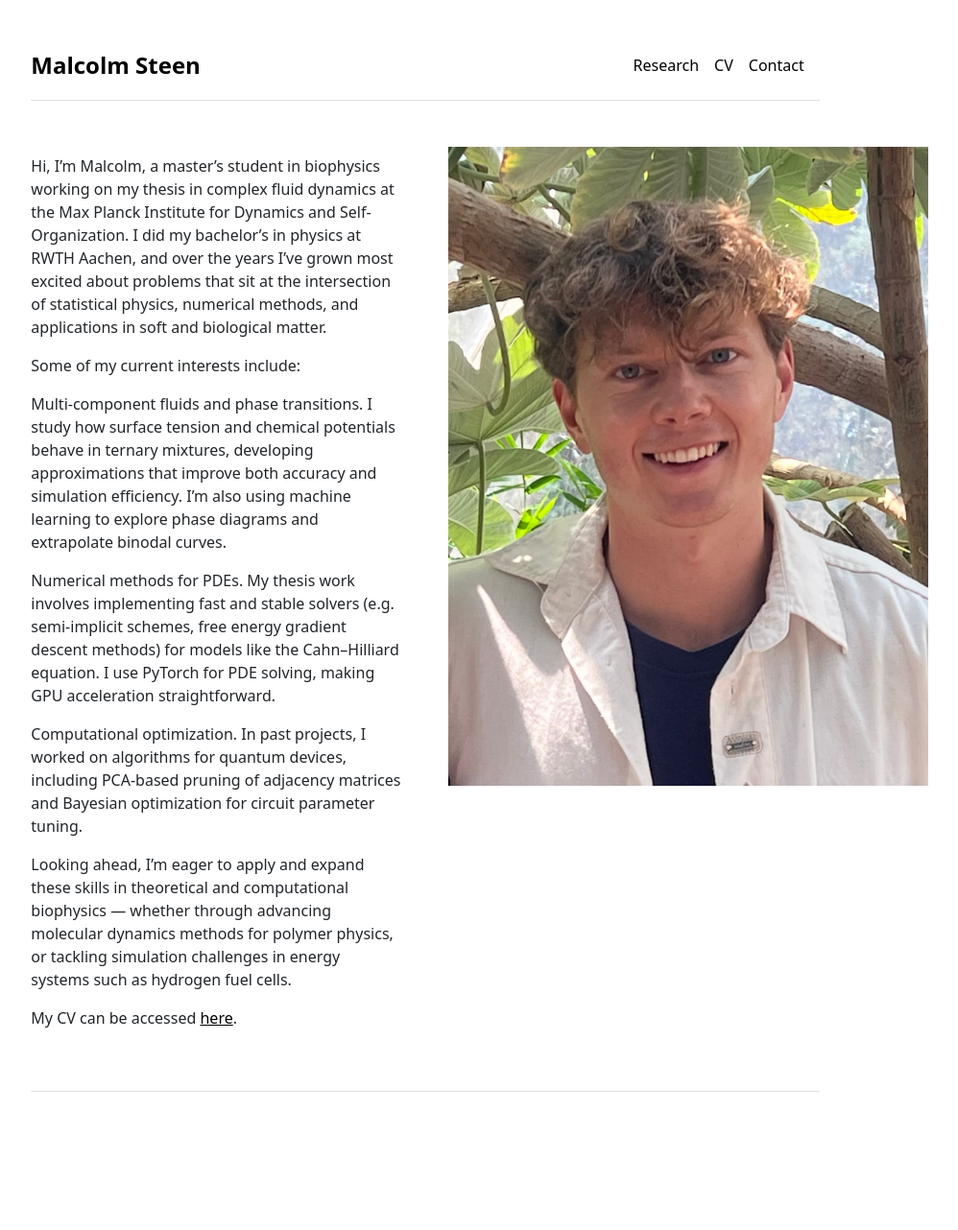
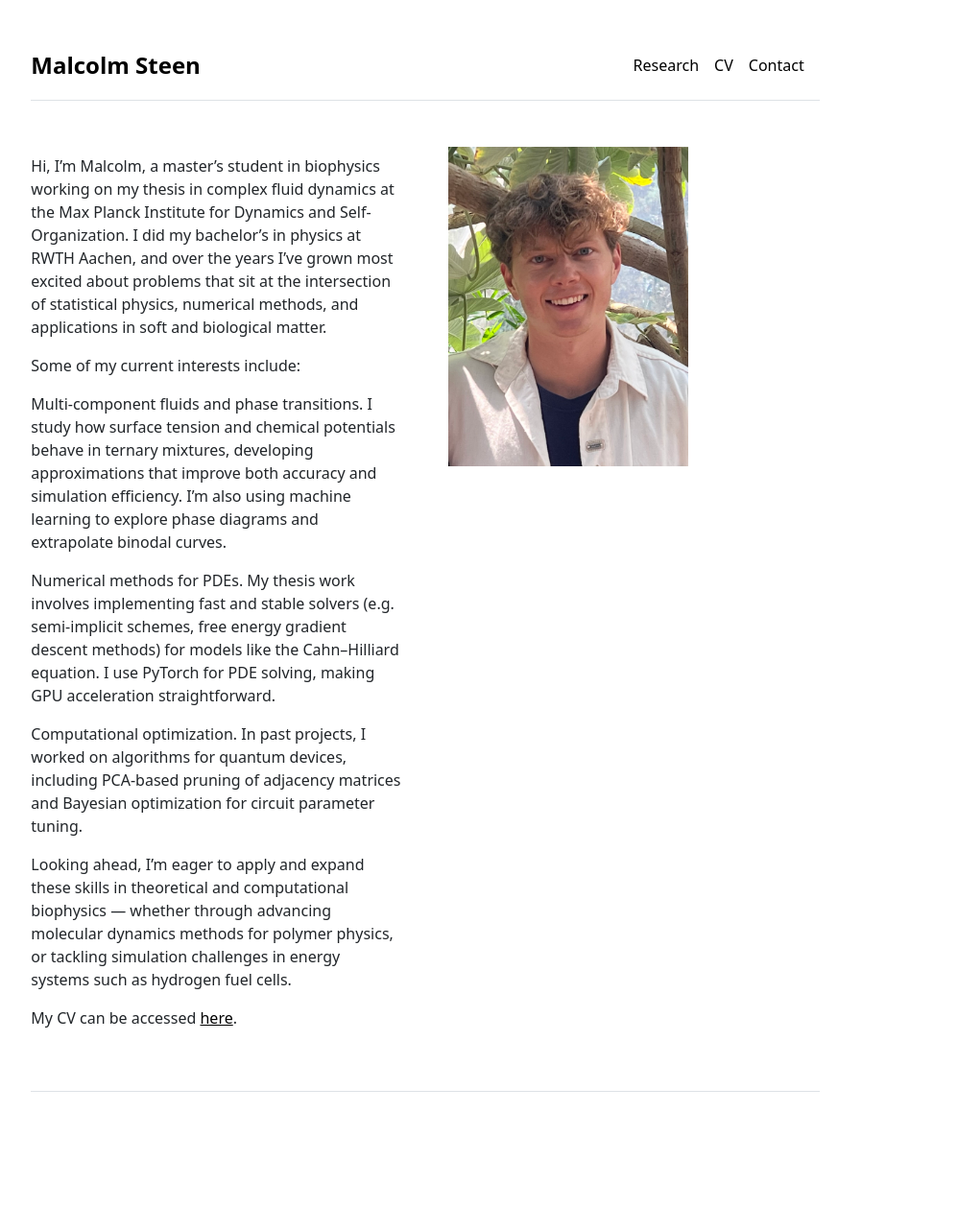
Before and after one commit to steenmalcolm/malcolmsteen, a Jekyll site: the page built from index.md, in a window 1280 px wide. Shown: the whole page at 96% size, without its empty margins (197-1195 px from the left). Built offline with Jekyll 4.4.1, drawn with Linux system fonts in a browser that asks for light colours.

Commit message:
change pic size

```diff
--- a/_layouts/home.html
+++ b/_layouts/home.html
@@ -9,7 +9,7 @@ layout: default
   </div>
   <div class="col-md-6">
     <img src="{{ site.github.url }}/assets/img/IMG_3789.jpg" alt="Home" class="img-fluid"
-      style="max-width: 500px; height: auto;">
+      style="max-width: 250px; height: auto;">
   </div>
 </div>
 
```
